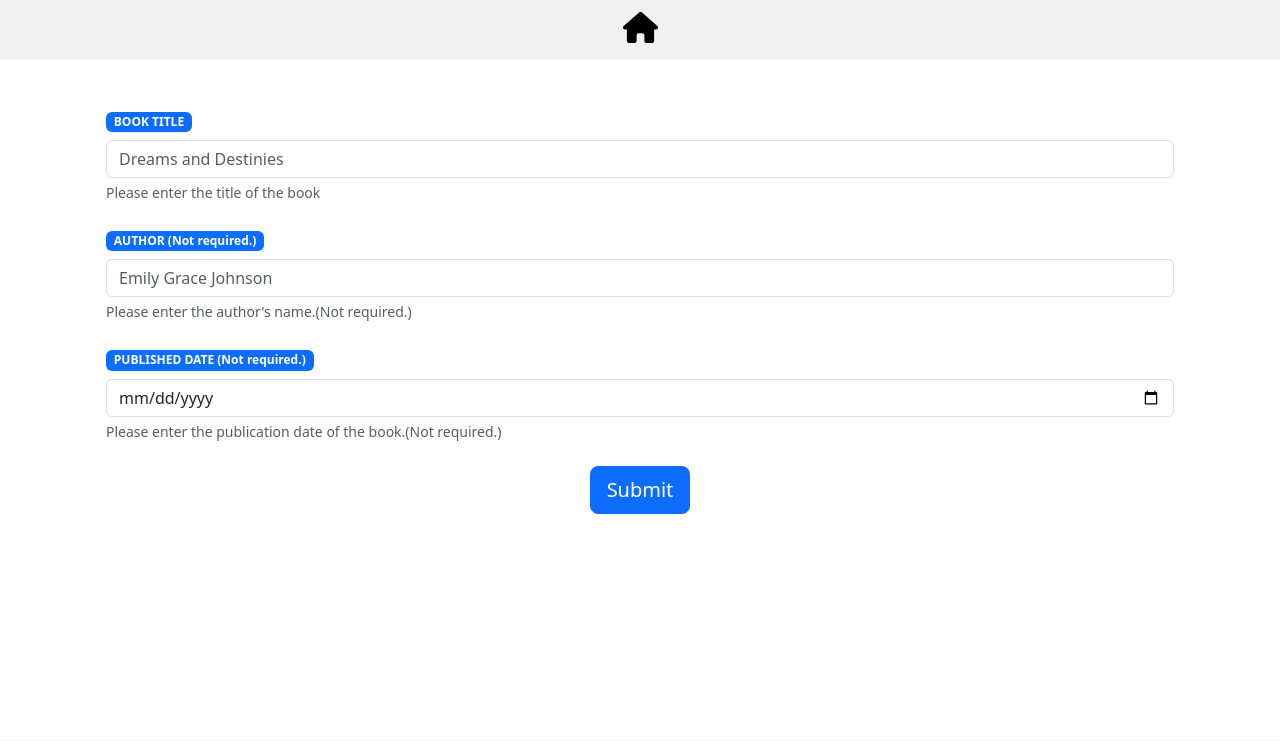
After one commit to nakano-tsukasa/nakanotsukasa-Portfolio, a Flask app: page /book_list in a window 1280 px wide. The commit adds this page. Shown: the top 741 px of the page. Run offline with Flask 3, Linux system fonts and the light colour scheme; the visitor is signed in with stand-in values (Sample User, id 1).

Commit message:
create book_list.html and book_list route

```diff
--- a/routes/main_route.py
+++ b/routes/main_route.py
@@ -32,3 +32,8 @@ def account():
 @login_required
 def summarizer():
     return render_template('summarizer.html')
+
+@main_bp.route('/book_list')
+@login_required
+def book_list():
+    return render_template('book_list.html')
--- /dev/null
+++ b/templates/book_list.html
@@ -0,0 +1,40 @@
+{% extends 'base.html' %}
+
+{% block content %}
+<div class="container">
+    <form class="needs-validation mt-5" action="" method="POST" novalidate>
+        <div class="m-4">
+            <label for="bookTitle" class="form-label"><span class="badge bg-primary">BOOK TITLE</span></label>
+            <!-- form-controlでエラー時の処理 -->
+            <!-- aria-describedlyで入力内容の説明 -->
+            <input type="text" name="bookTitle" class="form-control" id="bookTitle" aria-describedby="titleHelp" placeholder="Dreams and Destinies" required>
+            <div id="titleHelp" class="form-text">Please enter the title of the book</div>
+            <div class="valid-feedback">
+            Looks good!
+            </div>
+            <div class="invalid-feedback">
+            Required.
+            </div>
+        </div>
+        <div class="m-4">
+            <label for="author" class="form-label"><span class="badge bg-primary">AUTHOR (Not required.)</span></label>
+            <!-- form-controlでエラー時の処理 -->
+            <!-- aria-describedlyで入力内容の説明 -->
+            <input type="text" name="author" class="form-control" id="author" aria-describedby="authorHelp" placeholder="Emily Grace Johnson">
+            <div id="authorHelp" class="form-text">Please enter the author's name.(Not required.)</div>
+        </div>
+        <div class="m-4">
+            <label for="publishedDate" class="form-label"><span class="badge bg-primary">PUBLISHED DATE (Not required.)</span></label>
+            <!-- form-controlでエラー時の処理 -->
+            <!-- aria-describedlyで入力内容の説明 -->
+            <input type="date" name="publishedDate" class="form-control" id="publishedDate" aria-describedby="publishedDateHelp">
+            <div id="publishedDateHelp" class="form-text">Please enter the publication date of the book.(Not required.)</div>
+        </div>
+        <div class="m-4 text-center">
+            <button type="submit" class="btn btn-primary btn-lg">
+                Submit
+            </button>
+        </div>
+    </form>
+</div>
+{% endblock %}
```
Also changed, not shown: templates/account.html (+5 -5 lines).
